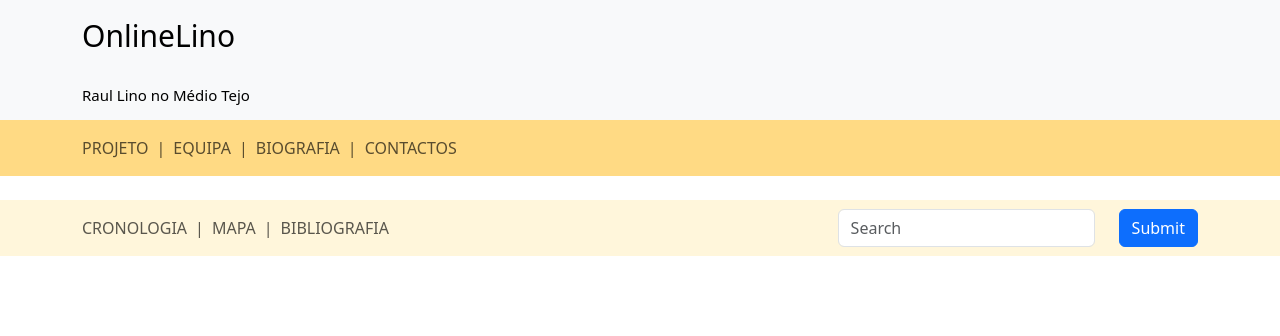
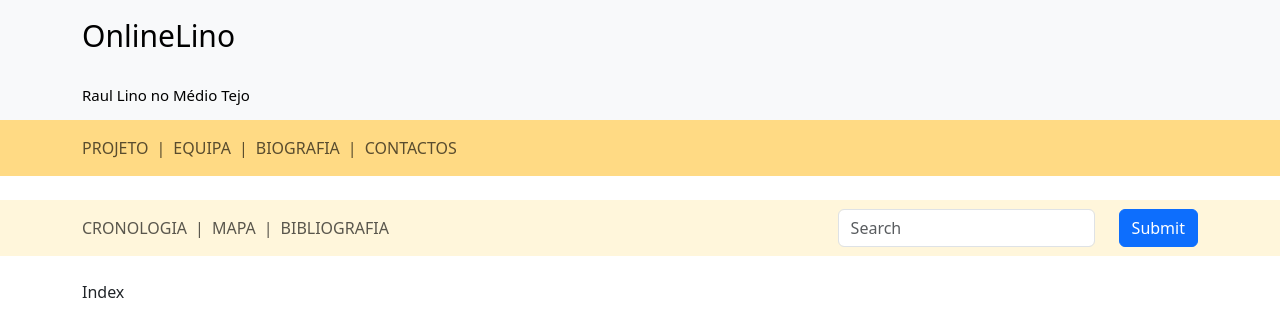
Before and after one commit to Projeto-Final-LEI-IPT/onlinelino, a React (Create React App) app in the folder onlinelino/: page /project in a window 1280 px wide. Shown: the top 336 px of the page. Built offline with nearby package versions, Linux system fonts and the light colour scheme.

Commit message:
Cleaned code

```diff
--- a/onlinelino/src/pages/Biography.js
+++ b/onlinelino/src/pages/Biography.js
@@ -2,19 +2,13 @@
 import NavbarHome from "../components/NavbarHome";
 import Container from "react-bootstrap/esm/Container";
 
-/**
- * Component that represents the home page
- */
 class BiographyIndex extends React.Component {
     // constructor(props) {
     //     super(props);
     // }
 
-    // method to render the component
     render() {
         return (
-            // Navbar by MerakiUI
-            // *adpated to our needs
             <>
                 <NavbarHome />
                 <br />
--- a/onlinelino/src/pages/Contacts.js
+++ b/onlinelino/src/pages/Contacts.js
@@ -2,19 +2,13 @@
 import NavbarHome from "../components/NavbarHome";
 import Container from "react-bootstrap/esm/Container";
 
-/**
- * Component that represents the home page
- */
 class ContactsIndex extends React.Component {
     // constructor(props) {
     //     super(props);
     // }
 
-    // method to render the component
     render() {
         return (
-            // Navbar by MerakiUI
-            // *adpated to our needs
             <>
                 <NavbarHome />
                 <br />
--- a/onlinelino/src/pages/Home.js
+++ b/onlinelino/src/pages/Home.js
@@ -1,19 +1,13 @@
 import React from "react";
 import NavbarHome from "../components/NavbarHome";
 
-/**
- * Component that represents the home page
- */
 class Home extends React.Component {
     // constructor(props) {
     //     super(props);
     // }
 
-    // method to render the component
     render() {
         return (
-            // Navbar by MerakiUI
-            // *adpated to our needs
             <>
                 <NavbarHome />
             </>
--- a/onlinelino/src/pages/Project/Bibliography.js
+++ b/onlinelino/src/pages/Project/Bibliography.js
@@ -3,19 +3,13 @@
 import NavbarProject from "../../components/NavbarProject";
 import Container from "react-bootstrap/esm/Container";
 
-/**
- * Component that represents the home page
- */
 class BibliographyIndex extends React.Component {
     // constructor(props) {
     //     super(props);
     // }
 
-    // method to render the component
     render() {
         return (
-            // Navbar by MerakiUI
-            // *adpated to our needs
             <>
                 <NavbarHome />
                 <br />
--- a/onlinelino/src/pages/Project/Index.js
+++ b/onlinelino/src/pages/Project/Index.js
@@ -1,22 +1,23 @@
 import React from 'react';
+import NavbarHome from "../../components/NavbarHome";
 import NavbarProject from "../../components/NavbarProject";
-import NavbarHome from "../../components/NavbarHome";
-
+import Container from "react-bootstrap/esm/Container";
 
 class ProjectIndex extends React.Component {
     // constructor(props) {
     //     super(props);
     // }
 
-    // method to render the component
     render() {
         return (
-            // Navbar by MerakiUI
-            // *adpated to our needs
             <>
                 <NavbarHome />
                 <br />
                 <NavbarProject />
+                <br />
+                <Container>
+                    <p>Index</p>
+                </Container>
             </>
         );
     }
--- a/onlinelino/src/pages/Project/Map.js
+++ b/onlinelino/src/pages/Project/Map.js
@@ -3,19 +3,13 @@
 import NavbarProject from "../../components/NavbarProject";
 import Container from "react-bootstrap/esm/Container";
 
-/**
- * Component that represents the home page
- */
 class MapIndex extends React.Component {
     // constructor(props) {
     //     super(props);
     // }
 
-    // method to render the component
     render() {
         return (
-            // Navbar by MerakiUI
-            // *adpated to our needs
             <>
                 <NavbarHome />
                 <br />
--- a/onlinelino/src/pages/Team.js
+++ b/onlinelino/src/pages/Team.js
@@ -2,19 +2,13 @@
 import NavbarHome from "../components/NavbarHome";
 import Container from "react-bootstrap/esm/Container";
 
-/**
- * Component that represents the home page
- */
 class TeamIndex extends React.Component {
     // constructor(props) {
     //     super(props);
     // }
 
-    // method to render the component
     render() {
         return (
-            // Navbar by MerakiUI
-            // *adpated to our needs
             <>
                 <NavbarHome />
                 <br />
```
